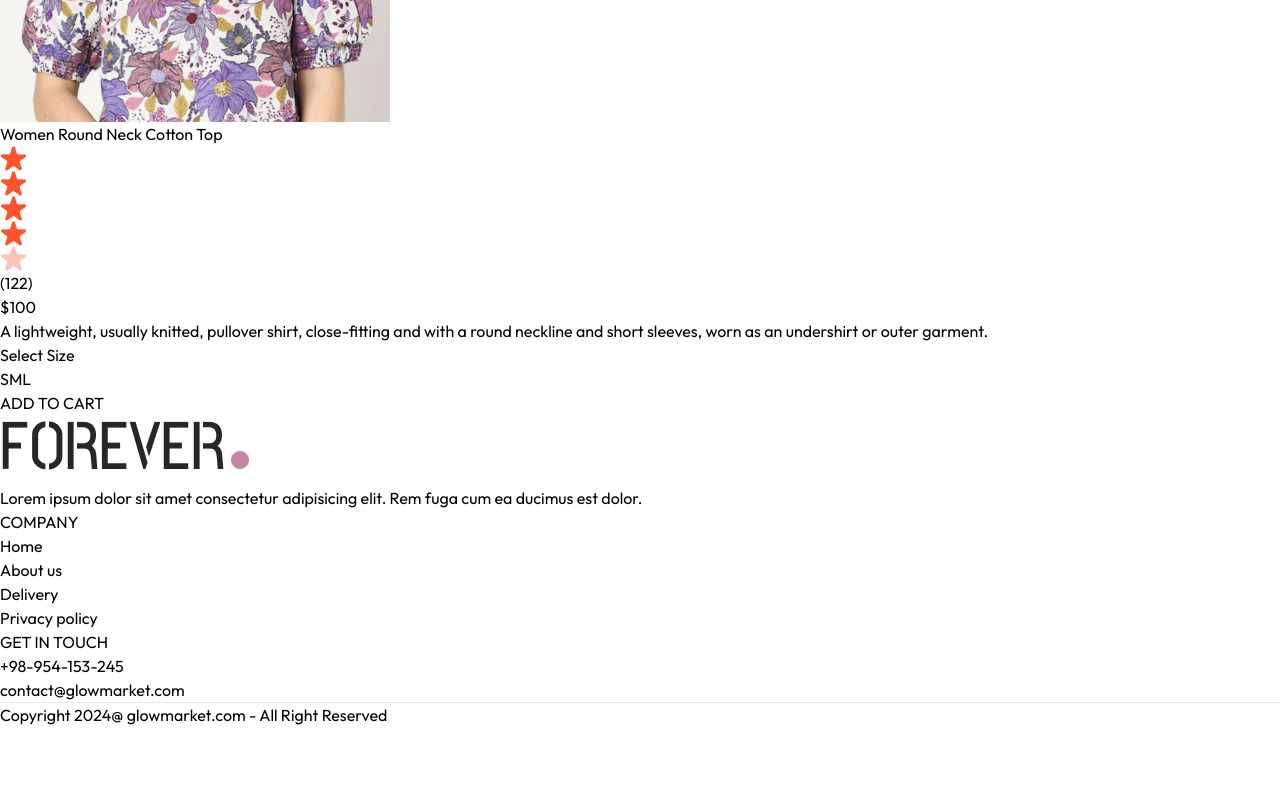
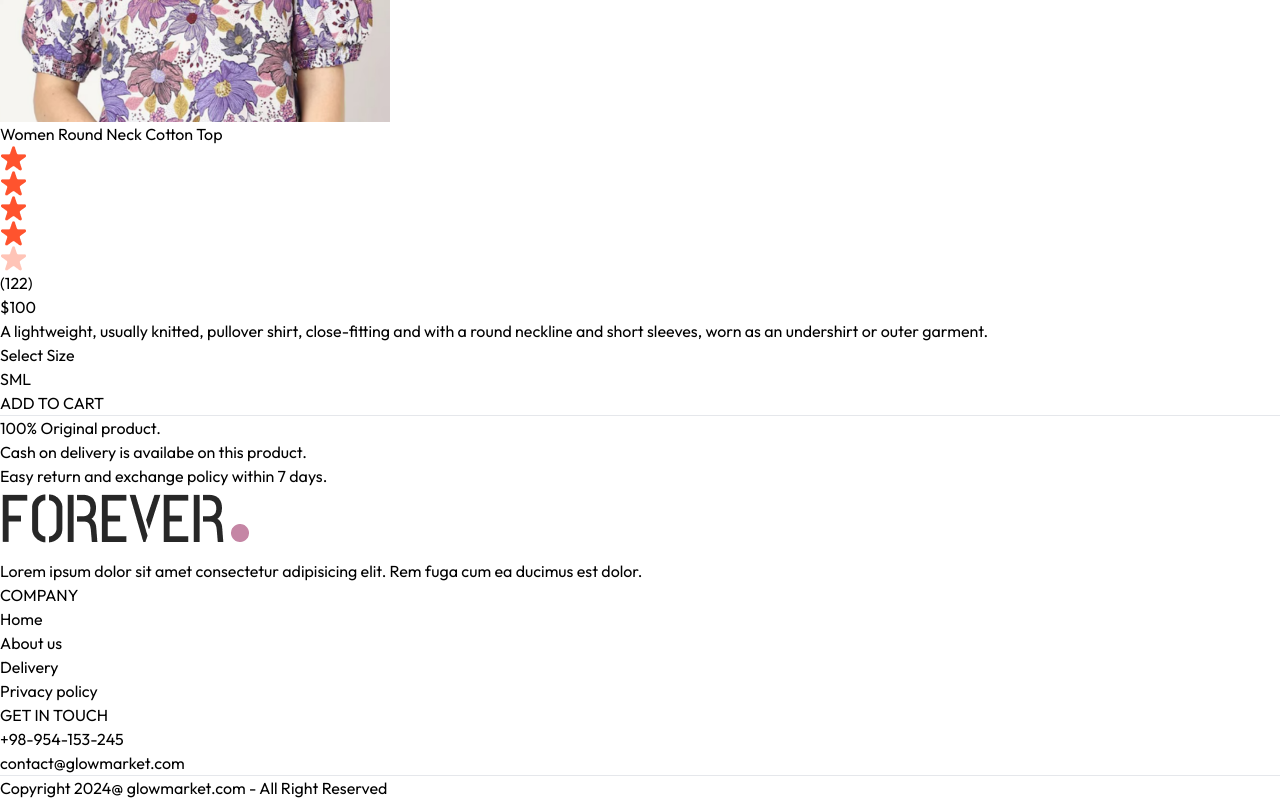
Before and after one commit to GhMamadreza84/E-Commerce-Shop-Front, a React (Vite) app: page /product/aaaaa in a window 1280 px wide. Shown: the part 1300-2100 px from the top of the page. Before the commit the page ends 2027 px from the top, so only its background shows below. Built offline with nearby package versions, Linux system fonts and the light colour scheme.

Commit message:
i add another description for product

```diff
--- a/src/pages/Product.jsx
+++ b/src/pages/Product.jsx
@@ -81,7 +81,15 @@ const Product = () => {
               ))}
             </div>
           </div>
-          <button className="px-8 py-3 text-sm text-white bg-black active:bg-gray-700">ADD TO CART </button>
+          <button className="px-8 py-3 text-sm text-white bg-black active:bg-gray-700">
+            ADD TO CART
+          </button>
+          <hr className="mt-8 sm:w-4/5 " />
+          <div className="flex flex-col gap-1 mt-5 text-sm text-gray-500 ">
+            <p className="">100% Original product.</p>
+            <p className="">Cash on delivery is availabe on this product.</p>
+            <p className="">Easy return and exchange policy within 7 days.</p>
+          </div>
         </div>
       </div>
     </div>
```
